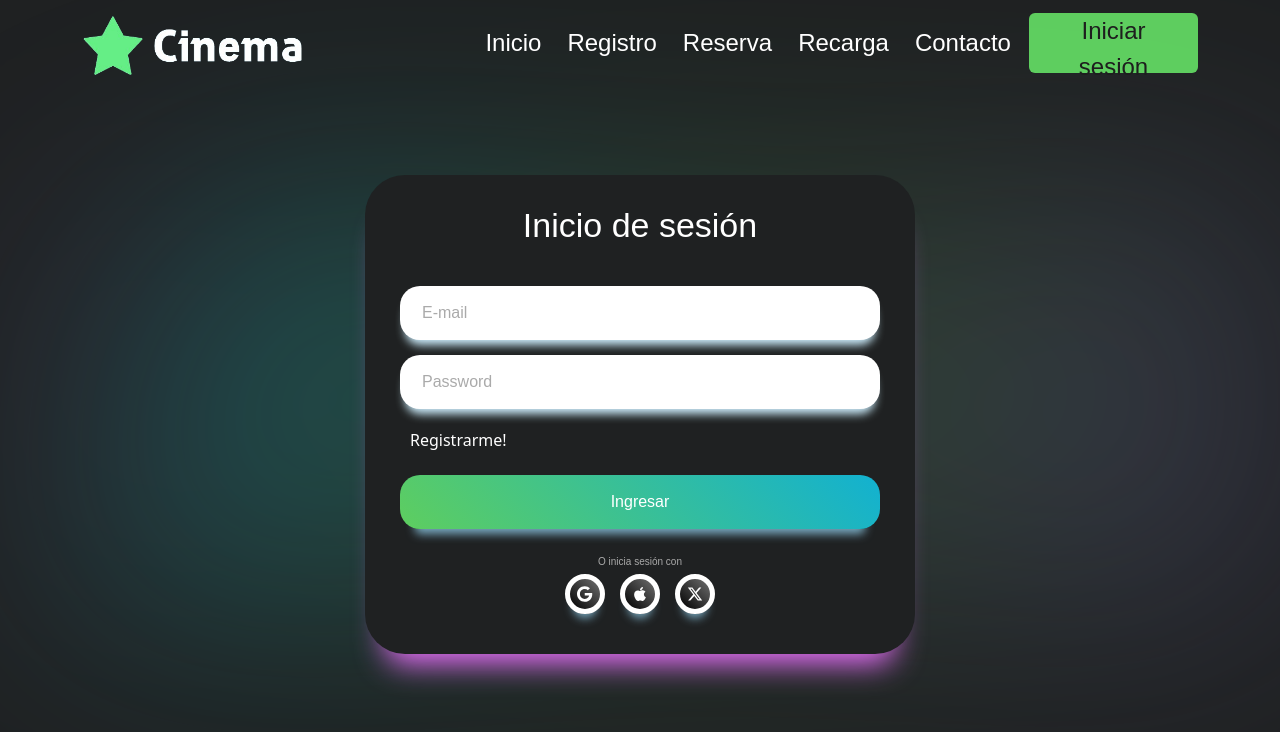
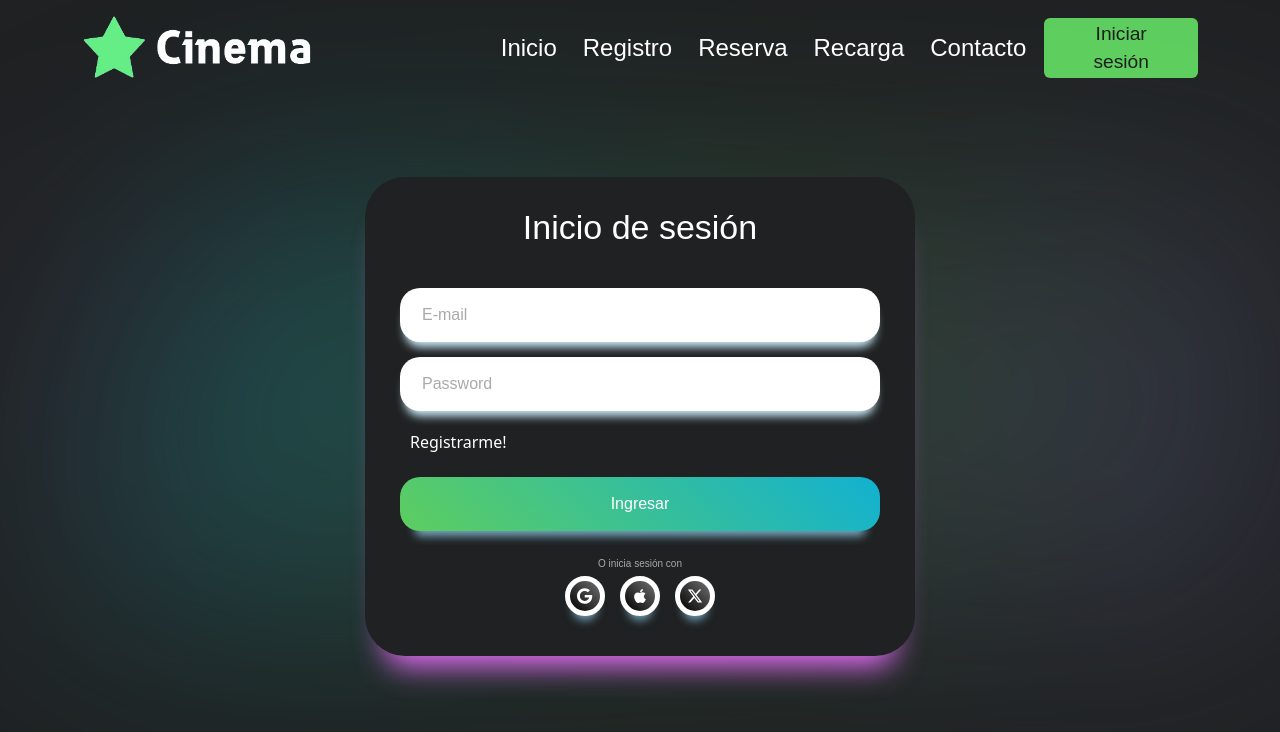
Before and after one commit to juancsalazaro/cinema, a plain HTML site: page html/login.html in a window 1280 px wide. Drawn offline with nearby package versions, Linux system fonts and the light colour scheme; a web font is replaced by a local one.

Commit message:
responsibe

```diff
--- a/html/login.html
+++ b/html/login.html
@@ -49,7 +49,7 @@
             Contacto
           </button>
           <a href="../html/login.html"
-            ><button class="button button-login fs-4 font-weight btn-primary">
+            ><button class="button button-login font-weight btn-primary">
               Iniciar sesión
             </button></a
           >
```
Also changed, not shown: html/registro.html (+1 -1 lines), html/reserva.html (+1 -1 lines).
